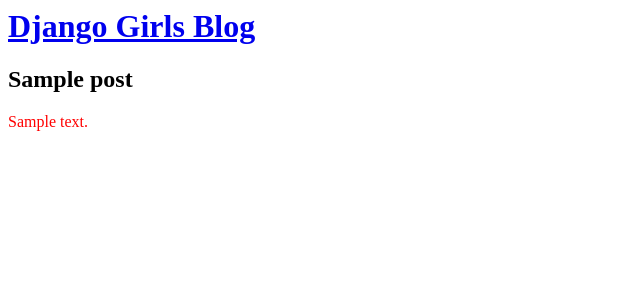
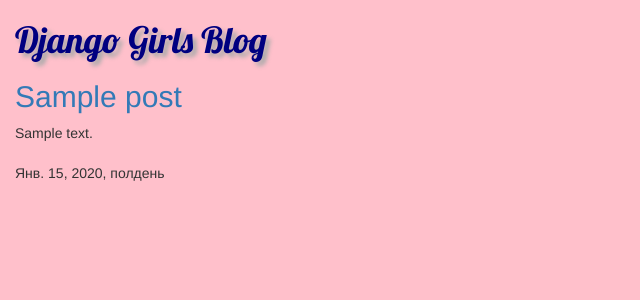
Before and after one commit to yulliavitchenko/my-first-blog, a Django app: page / in a window 1280 px wide. Shown: the top 300 px of the page, without its empty margins (0-640 px from the left). Run offline with Django 3.2, Linux system fonts and the light colour scheme; tables that the repository leaves empty hold one stand-in row (values such as "Sample post"); some libraries are stand-ins or nearby versions.

Commit message:
добавил post_list

```diff
--- a/blog/templates/blog/post_list.html
+++ b/blog/templates/blog/post_list.html
@@ -1,16 +1,27 @@
+{% load static %}
+
 <html>
+
+<head>
+<link rel="stylesheet" href="//maxcdn.bootstrapcdn.com/bootstrap/3.2.0/css/bootstrap.min.css">
+<link rel="stylesheet" href="//maxcdn.bootstrapcdn.com/bootstrap/3.2.0/css/bootstrap-theme.min.css">
+<link href="https://fonts.googleapis.com/css?family=Lobster&subset=latin,cyrillic" rel="stylesheet" type="text/css">
+<link rel="stylesheet" href="{% static 'css/blog.css' %}">
+</head>
+
+<body>
 <div>
     <h1><a href="/">Django Girls Blog</a></h1>
 </div>
 
 {% for post in posts %}
 
+     <h2><a href="">{{ post.title }}</a></h2>
+     {{ post.text|linebreaksbr }}
 
-     <h2>{{ post.title }}</h2>
-
-     <font color="red">{{ post.text }}</font>
+     <br><br>{{ post.created_date }}
 
 {% endfor %}
 
-
+</body>
 </html>
```
